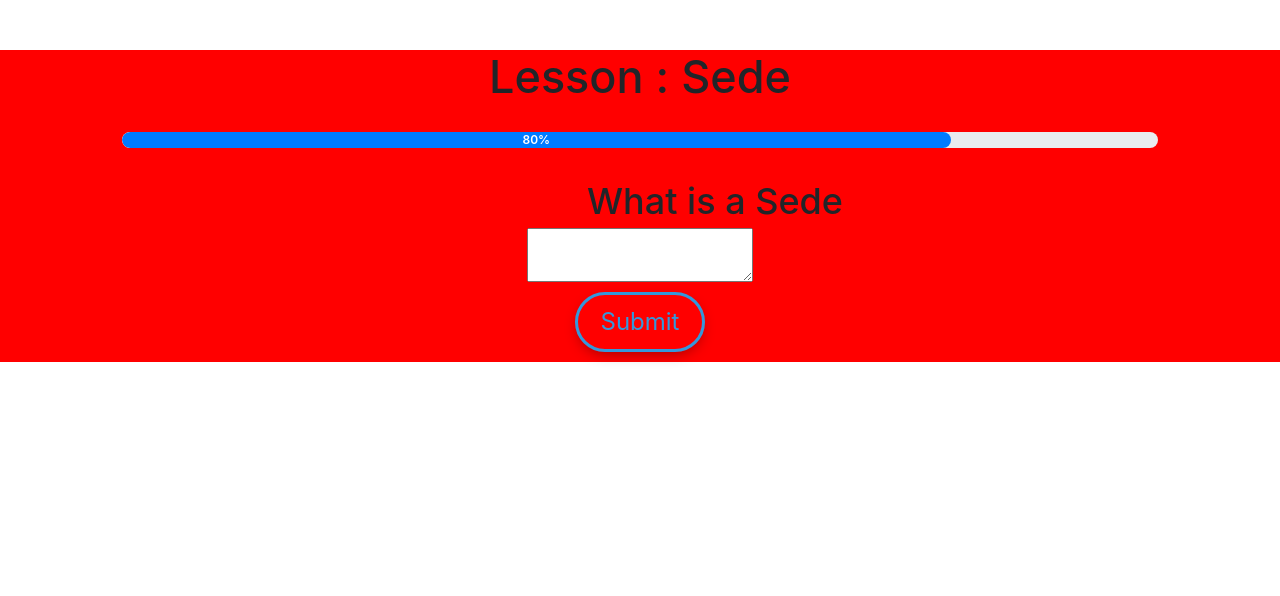
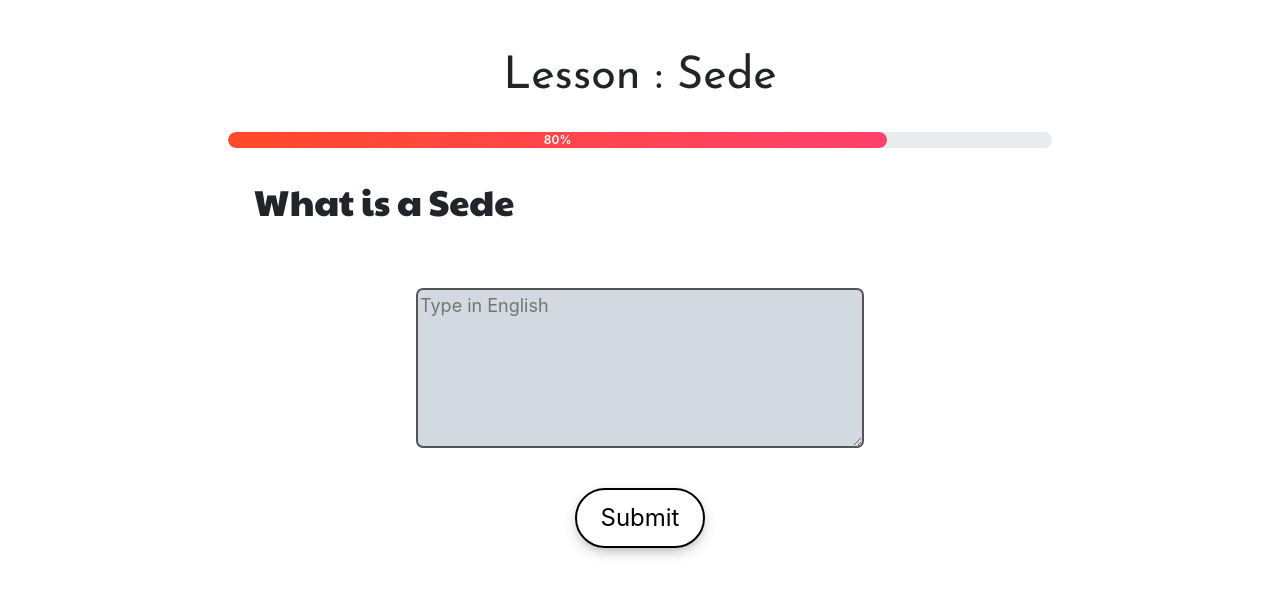
Before and after one commit to SuharshaHarish/learn-sanskrit-new, a Django app: a page that uses sanskrit/templates/sanskrit/lesson.html in a window 1280 px wide. Shown: the top 596 px of the page. Run offline with Django 3.2, Linux system fonts and the light colour scheme; data comes from the database, SQL or seed files in the repository; some libraries are stand-ins or nearby versions.

Commit message:
Lesson Styling Continuation

```diff
--- a/sanskrit/static/css/checking.css
+++ b/sanskrit/static/css/checking.css
@@ -1,7 +1,9 @@
-body {font-family: -apple-system, BlinkMacSystemFont, 'Segoe UI', Roboto, Oxygen, Ubuntu, Cantarell, 'Open Sans', 'Helvetica Neue', sans-serif;}
+body {
+  font-family: -apple-system, BlinkMacSystemFont, "Segoe UI", Roboto, Oxygen,
+    Ubuntu, Cantarell, "Open Sans", "Helvetica Neue", sans-serif;
+}
 
-
-.main{
+.main {
   /* display: block;
   text-align: center;
   align-items: center;
@@ -10,10 +12,8 @@
   /* align-items: center;
   display:flex;
   justify-content: center; */
-  /* display:block; */
-  background: red;
-  text-align:center;
-
+  /* display: block; */
+  text-align: center;
 }
 
 /* The Modal (background) */
@@ -30,20 +30,19 @@
   margin-bottom: 0;
   /* height: 100%; Full height */
   overflow: hidden; /* Enable scroll if needed */
-  background-color: rgb(0,0,0); /* Fallback color */
-  background-color: rgba(0,0,0,0.4);/*Black w/ opacity   */
-
+  background-color: rgb(0, 0, 0); /* Fallback color */
+  background-color: rgba(0, 0, 0, 0.4); /*Black w/ opacity   */
 }
 
 /* Modal Content */
 .modal-content {
-  background-color: #3498db ;
+  background-color: #3498db;
   position: fixed;
   margin: auto;
   padding-bottom: 20px;
   width: 100%;
   height: 200px;
-  /* text-align: center;
+  /* text-align: center;background-color: #3498db;
   padding-right: 30px; */
   display: grid;
   grid-template-columns: 1fr 1fr 1fr;
@@ -79,7 +78,7 @@
 }
    */
 
-.fa-check{
+.fa-check {
   font-size: 70px;
   color: darkblue;
   background: #fff;
@@ -87,11 +86,11 @@
   border: 13px solid #fff;
 }
 
-#check_symbol{
+#check_symbol {
   text-align: center;
 }
 
-.fa-times{
+.fa-times {
   font-size: 70px;
   color: darkred;
   width: 25.5mm;
@@ -101,33 +100,33 @@
   border: 11px solid #fff;
 }
 
-#submit_btn{
+#submit_btn {
   display: inline-block;
   width: 130px;
   height: 60px;
   margin: 10px;
   border-radius: 30px;
   box-shadow: 0 5px 15px -5px #00000070;
-    color: #3498db;
+  color: linear-gradient(to left, #ff416c 0%, #ff4b2b 100%);
   overflow: hidden;
   position: relative;
   background: transparent;
   transition: 0.25s;
-    border: 3px solid #3498db;
+  border: 2px solid black;
   /* margin-left: 500px;
     margin-top: 30px;
     margin-bottom: 10px; */
-    outline:none;
+  outline: none;
   text-align: center;
   font-size: 24px;
 }
 
-#submit_btn::before{
+#submit_btn::before {
   content: "";
   width: 100%;
   height: 100%;
   position: absolute;
-  background: #3498db;
+  background: linear-gradient(to left, #ff416c 0%, #ff4b2b 100%);
   opacity: 0.5;
   top: -100%;
   left: 0;
@@ -135,12 +134,12 @@
   transition: 0.3s;
 }
 
-#submit_btn::after{
+#submit_btn::after {
   content: "";
   width: 100%;
   height: 100%;
   position: absolute;
-  background: #3498db;
+  background: linear-gradient(to left, #ff416c 0%, #ff4b2b 100%);
   top: -100%;
   left: 0;
   z-index: -1;
@@ -148,26 +147,26 @@
   transition-delay: 0.01s;
 }
 
-#submit_btn:hover{
+#submit_btn:hover {
   color: #fff;
 }
 
-#submit_btn:hover::before{
+#submit_btn:hover::before {
   top: 0;
 }
 
-#submit_btn:hover::after{
+#submit_btn:hover::after {
   top: 0;
 }
 
 #submit_btn:active {
   border-color: 1px solid #fff;
-  background-color: #3498db;
+  background-color: linear-gradient(to left, #ff416c 0%, #ff4b2b 100%);
   box-shadow: 0 5px #666;
   transform: translateY(4px);
 }
 
-#proceed_btn{
+#proceed_btn {
   /* display: block; */
   width: 130px;
   height: 60px;
@@ -183,14 +182,13 @@
   /* margin-left: 500px;
   margin-top: 30px;
   margin-bottom: 10px; */
-  outline:none;
+  outline: none;
   /* text-align: center; */
   font-size: 24px;
   /* margin-left: 685px; */
-
 }
 
-#proceed_btn:hover{
+#proceed_btn:hover {
   border-color: 1px solid #fff;
   background-color: darkblue;
 }
@@ -202,12 +200,11 @@
   transform: translateY(4px);
 }
 
-
-#crct{
+#crct {
   font-size: 18px;
   letter-spacing: 3px;
   font-weight: bold;
-  font-family: 'Acme', sans-serif;
+  font-family: "Acme", sans-serif;
 }
 
 /* .grid-container{
@@ -221,7 +218,7 @@
     justify-content: center;
 } */
 
-.grid-item1{
+.grid-item1 {
   /* text-align: center; */
   /* color: #ce1180; */
 
@@ -230,7 +227,7 @@
   font-weight: bold;
 }
 
-.grid-item2{
+.grid-item2 {
   /* display: flex; */
   align-items: center;
   justify-content: center;
@@ -241,10 +238,9 @@
   font-size: 28px;
   font-weight: bold;
   /* justify-items: center; */
-
 }
 
-.grid-item3{
+.grid-item3 {
   /* text-align: center; */
   /* color: #ce1180; */
   color: black;
@@ -252,5 +248,4 @@
   /* margin-right: 15px; */
   font-size: 38px;
   font-weight: bold;
-
 }
--- /dev/null
+++ b/sanskrit/static/css/jump.css
@@ -0,0 +1,16 @@
+.centerline {
+  display: flex;
+  justify-content: center;
+  align-items: center;
+}
+
+#final_ans {
+  margin-top: 50px;
+  margin-bottom: 20px;
+  border-bottom: 1px solid black;
+  width: 40%;
+}
+
+#ans_button button {
+  background: red;
+}
--- a/sanskrit/static/css/keyboard.css
+++ b/sanskrit/static/css/keyboard.css
@@ -5,7 +5,7 @@
   height: 350px;
   width: 100%;
   padding: 5px 0;
-  background: #007bff;
+  background: black;
   box-shadow: 0 0 50px rgba(0, 0, 0, 0.5);
   user-select: none;
   justify-content: center;
--- /dev/null
+++ b/sanskrit/static/css/lesson.css
@@ -0,0 +1,53 @@
+.main h2 {
+  margin-top: 50px;
+  padding-bottom: 20px;
+  font-size: 45px;
+  font-family: "Josefin Sans";
+}
+
+#question {
+  font-size: 36px;
+  font-family: "Paytone One";
+  font-weight: 500;
+  justify-content: start;
+  margin-left: -40%;
+}
+
+/* ProgressBar */
+.centerbar {
+  display: flex;
+  justify-content: center;
+  align-items: center;
+}
+
+.skills-bar {
+  margin-bottom: 6px;
+  font-weight: 600;
+}
+
+.progress-bar {
+  border-radius: 16px;
+  background: linear-gradient(to left, #ff416c 0%, #ff4b2b 100%);
+}
+
+.progress {
+  border-radius: 16px !important;
+  margin-bottom: 20px;
+}
+
+#typing_input {
+  margin-top: 60px;
+  margin-bottom: 30px;
+  width: 35%;
+  height: 20%;
+  background: #d2d9e1;
+  border: #555 solid 2px;
+  border-radius: 7px;
+  font-size: large;
+}
+
+#typing_input::placeholder {
+  font-size: large;
+  font-family: -apple-system, BlinkMacSystemFont, "Segoe UI", Roboto, Oxygen,
+    Ubuntu, Cantarell, "Open Sans", "Helvetica Neue", sans-serif;
+}
--- a/sanskrit/static/css/select.css
+++ b/sanskrit/static/css/select.css
@@ -87,49 +87,3 @@
   box-shadow: 0 5px #666;
   transform: translateY(4px);
 }
-
-.main h2{
-  margin-top: 50px;
-  padding-bottom: 20px;
-  font-size: 45px;
-  font-family: 'Josefin Sans', ;
-}
-
-#question {
-  font-size: 36px;
-  font-family: 'Paytone One', ;
-  font-weight: 500;
-  /* float: left; */
-  margin-left: 150px;
-}
-
-
-
-/* ProgressBar */
-.centerbar{
-  display: flex;
-  justify-content: center;
-  align-items: center;
-}
-
-
-.skills-bar {
-  margin-bottom: 6px;
-  font-weight: 600;
-}
-
-.progress-bar{
-  border-radius: 16px;
-
-}
-
-.progress{
-
-  border-radius: 16px !important;
-  margin-bottom: 20px;
-}
-
-
-#typing_input{
-
-}
--- a/sanskrit/templates/sanskrit/lesson.html
+++ b/sanskrit/templates/sanskrit/lesson.html
@@ -1,9 +1,13 @@
 {% extends 'sanskrit/base.html' %} {% block body %} {% load static %}
-<link href="https://fonts.googleapis.com/css?family=Concert+One|Josefin+Sans|Paytone+One&display=swap" rel="stylesheet">
+<link
+  href="https://fonts.googleapis.com/css?family=Concert+One|Josefin+Sans|Paytone+One&display=swap"
+  rel="stylesheet"
+/>
+
 <div class="main">
   <h2>Lesson : {{my_lesson.lesson_name}}</h2>
   <div class="centerbar">
-    <div class="col-md-10 skills-bar">
+    <div class="col-md-8 skills-bar">
       <div class="progress">
         <div class="progress-bar" style="width: 80%;">80%</div>
       </div>
@@ -19,7 +23,12 @@
     <link rel="stylesheet" href="{% static 'css/keyboard.css' %}" />
     <div id="question"></div>
     <!-- <input type="text" id="typing_input" class="use-keyboard-input" /><br /> -->
-    <textarea class="use-keyboard-input" id="typing_input"></textarea><br />
+    <textarea
+      class="use-keyboard-input"
+      id="typing_input"
+      placeholder="Type in English"
+    ></textarea
+    ><br />
     <div id="res"></div>
   </div>
 
@@ -104,8 +113,11 @@
   </div>
 
   <div id="jump" style="display:none">
+    <link rel="stylesheet" href="{% static 'css/jump.css'%}" />
     <div id="question"></div>
-    <div id="final_ans"></div>
+    <div class="centerline">
+      <div id="final_ans"></div>
+    </div>
     <div id="ans_button"></div>
     <div id="res"></div>
   </div>
@@ -142,7 +154,7 @@
 
     <!-- <script src="keyboard.js"></script> -->
   </div>
-
+  <link rel="stylesheet" href="{% static 'css/lesson.css'%}" />
   <script src="{% static 'js/keyboard.js' %}"></script>
 
   <script>
```
Lines whose indentation alone changed are shown as unchanged.
